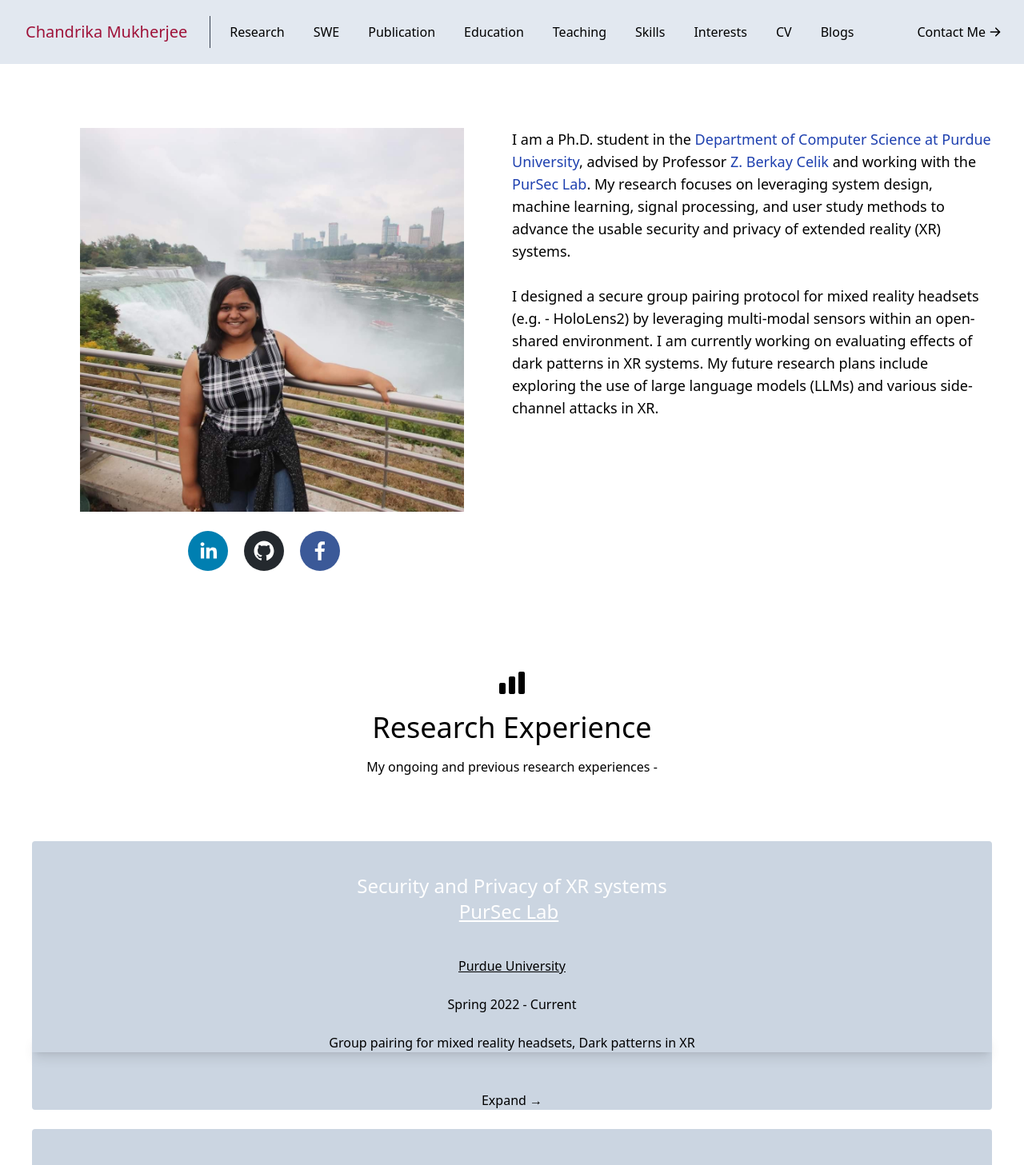
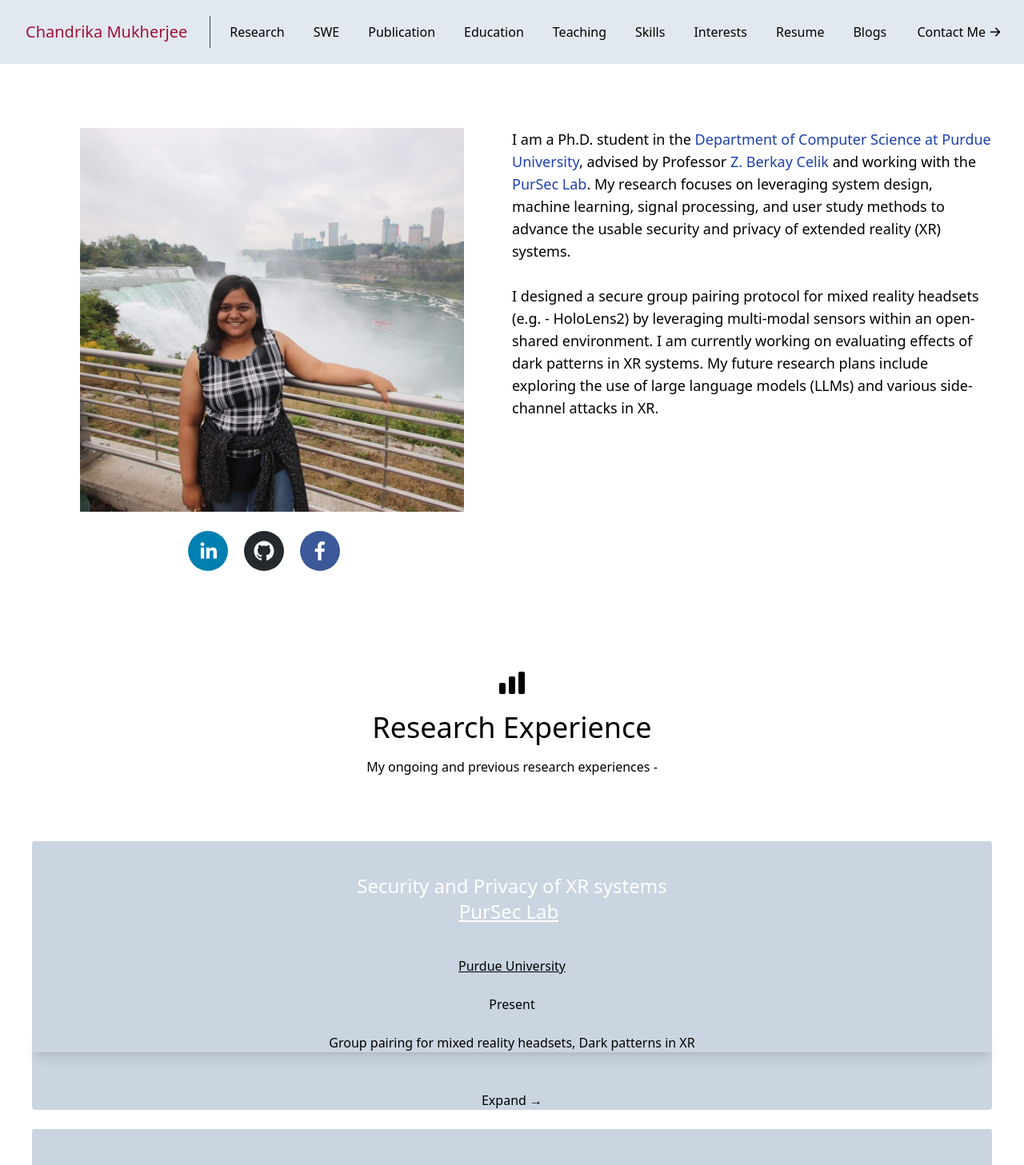
Before and after one commit to chandms/chandms.portfolio, a React (Create React App) app: page / in a window 1280 px wide. Shown: the top 1457 px of the page at 80% size. Built offline with nearby package versions, Linux system fonts and the light colour scheme.

Commit message:
updated portfolio with resume

```diff
--- a/src/components/Navbar.js
+++ b/src/components/Navbar.js
@@ -34,7 +34,7 @@ export default function Navbar() {
             Interests
           </a>
           <a target="_blank" rel="noreferrer" href="./pdfs/ChandrikaMukherjee.pdf" className="mr-5 border-0 py-1 px-2 hover:bg-blue-400 rounded text-base mt-4 md:mt-0">
-          CV
+          Resume
           </a>
           <a target="_blank" rel="noreferrer" href="https://chandms.github.io/blogs/" className="mr-5 border-0 py-1 px-2 hover:bg-blue-400 rounded text-base mt-4 md:mt-0">
           Blogs
--- a/src/components/Teaching.js
+++ b/src/components/Teaching.js
@@ -18,7 +18,9 @@ export default function Teaching() {
               return (
                 <div className="px-auto py-auto mb-4 text-gray-500 text-md font-base shadow-lg ">
                   <h1>{item.role} [{item.sems}]</h1>
+                  {item.desc &&
                   <h1>Description: {item.desc}</h1>
+                  }
                 </div>
               );
           })
--- a/src/data.js
+++ b/src/data.js
@@ -46,7 +46,7 @@ export const research = [
     title: "Security and Privacy of XR systems",
     project_name: "PurSec Lab",
     project_doc: "https://pursec.cs.purdue.edu/",
-    subtitle: "Spring 2022 - Current",
+    subtitle: "Present",
     location1: "Purdue University",
     location2: "",
     location1_url: "https://www.cs.purdue.edu/",
@@ -122,10 +122,10 @@ export const education = [
   {
     school: "Purdue University",
     location: "WestLafayette, Indiana, USA",
-    date: "Fall 2023 - Present",
+    date: "Expected August 2027",
     degree: "Doctor of Philosophy (Ph.D.)",
     major: "Computer Science",
-    CGPA: "CGPA: 3.95 / 4.00",
+    CGPA: "CGPA: 3.95 / 4.00 (plan of study)",
 
 
   },
@@ -203,13 +203,18 @@ export const interests =[
 
 export const teaching = [
   {
-    role: "Graduate Teaching Assistant at EPICS and VIP in Purdue",
-    desc: ['GTA for 4 undergraduate teams working with different community partners to deliver engineering products by employing design process'],
-    sems : 'Fall 2022 & Spring 2023 & Fall 2023'
+    role: "Graduate Teaching Assistant for Foundations Of Computer Science CS 18200",
+    sems : 'Fall 2024'
   },
   {
     role: "Graduate Teaching Assistant at First Year Engineering in Purdue",
     desc: ["Course prep and in-person teaching for ENGR 133 Summer Prep - Introduction to Excel, Python, MATLAB"],
     sems : 'Summer 2023'
-  }
+  },
+  {
+    role: "Graduate Teaching Assistant at EPICS and VIP in Purdue",
+    desc: ['GTA for 4 undergraduate teams working with different community partners to deliver engineering products by employing design process'],
+    sems : 'Fall 2022 & Spring 2023 & Fall 2023'
+  },
+
 ]
```
Also changed, not shown: 1 other file (tests, documents, lock files or other folders).
